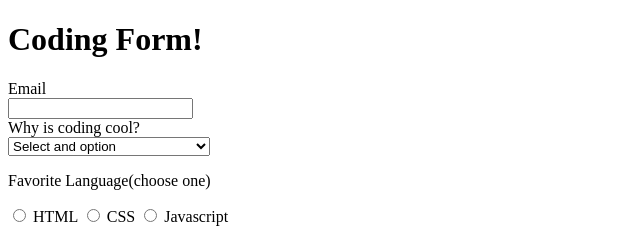
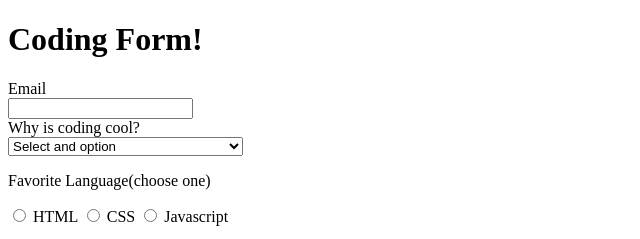
Before and after one commit to Mitchelllund/m1-0522-code-solutions, a website: page html-forms/index.html in a window 1280 px wide. Shown: the top 239 px of the page, 0-640 px from the left. Drawn offline with Linux system fonts and the light colour scheme.

Commit message:
Completed HTML-Forms.

```diff
--- a/html-forms/index.html
+++ b/html-forms/index.html
@@ -19,7 +19,7 @@
       <div>
         <label for="coding">Why is coding cool?</label>
       </div>
-      <select name="coding" id="coding" style="width: 16%;">
+      <select name="coding" id="coding" style="width: 235px;">
         <option value="select">Select and option</option>
         <option value="interesting.">Because it's interesting.</option>
         <option value="fun.">Because it's fun.</option>
```
